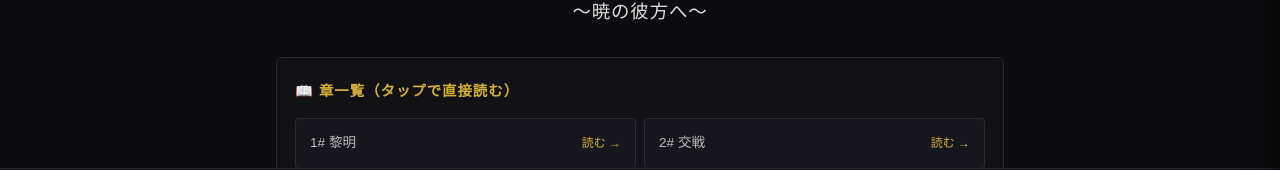
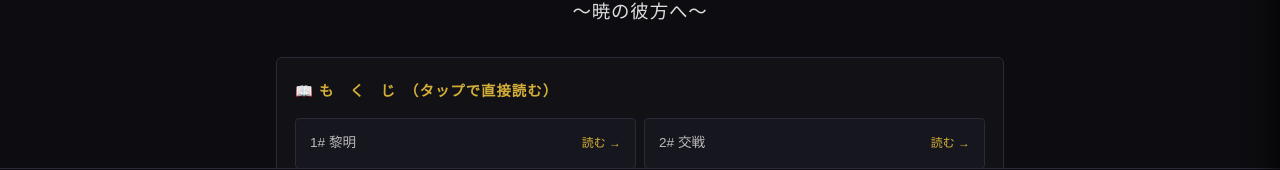
Before and after one commit to sayaka-moimoi/Shadows-saga, a plain HTML site: page index.html in a window 1280 px wide. Shown: the part 572-742 px from the top of the page. Drawn offline with Linux system fonts and the light colour scheme.

Commit message:
Update index.html

```diff
--- a/index.html
+++ b/index.html
@@ -381,7 +381,7 @@
       <article class="novel-body" id="novel-text"></article>
       <!-- 目次ページ時：プロローグ詩の直下に章一覧リンク -->
       <div class="link-list-card" id="top-chapter-portal" style="display: none;">
-        <div class="link-list-header">📖 章一覧（タップで直接読む）</div>
+        <div class="link-list-header">📖 も　く　じ　（タップで直接読む）</div>
         <div class="link-grid" id="chapter-grid"></div>
       </div>
       <div class="bottom-section" id="book-footer">
```
